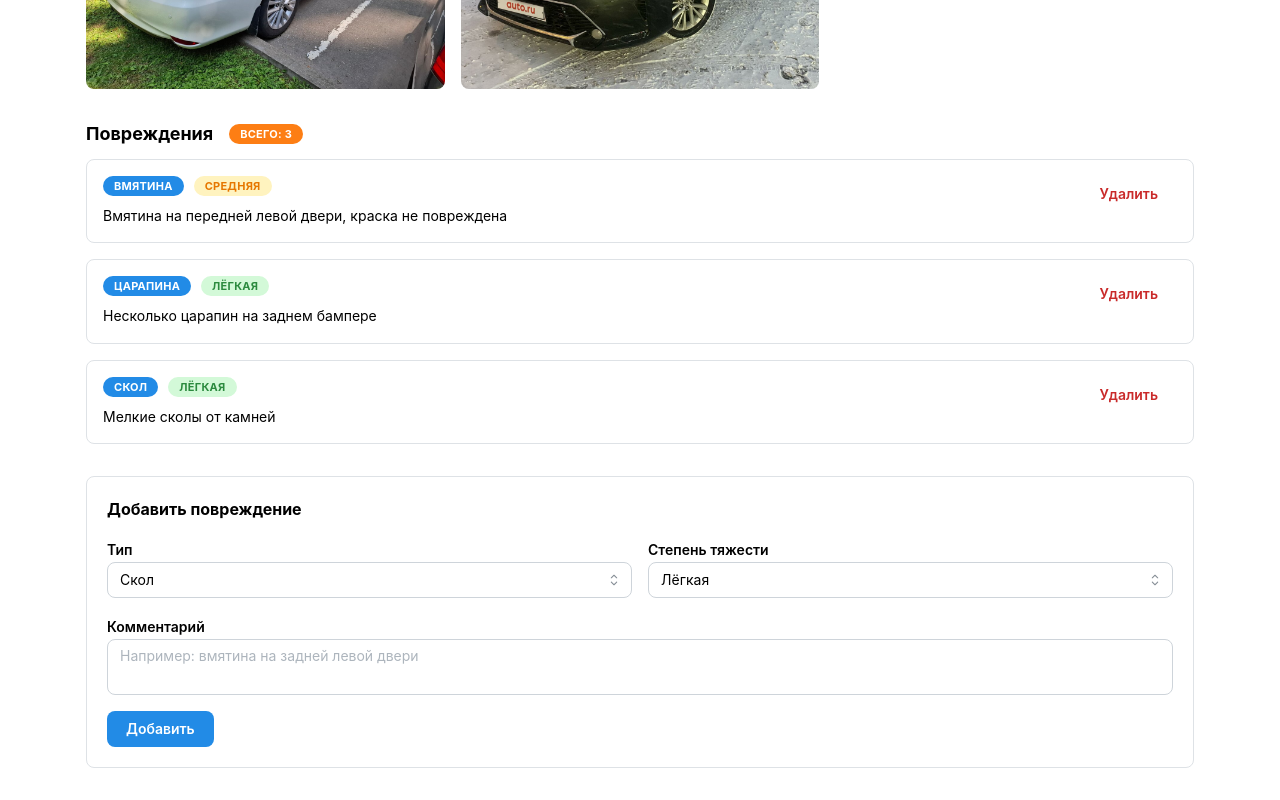
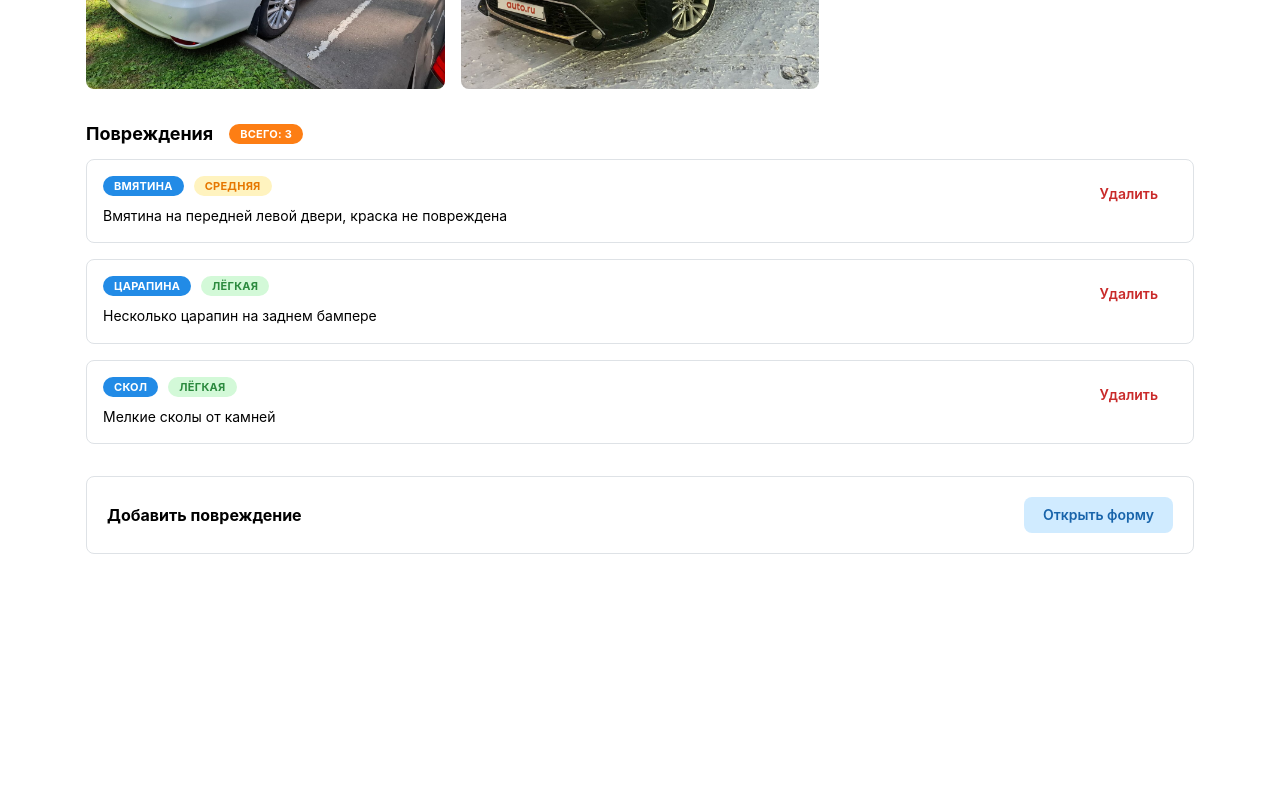
Before and after one commit to sol2033/car_dem, a React (Vite) app: page /assessments/1 in a window 1280 px wide. Shown: the part 439-1239 px from the top of the page. After the commit the page ends 1025 px from the top, so only its background shows below. Built offline with nearby package versions, Linux system fonts and the light colour scheme.

Commit message:
Добавил анимации появления элементов и раскрытие формы повреждения

```diff
--- a/src/entities/assessment/ui/AssessmentCard.tsx
+++ b/src/entities/assessment/ui/AssessmentCard.tsx
@@ -13,7 +13,7 @@ function AssessmentCard({ assessment, ownerName }: AssessmentCardProps) {
   const navigate = useNavigate()
 
   return (
-    <Card shadow="sm" padding="md" radius="md" withBorder>
+    <Card className="appear lift" shadow="sm" padding="md" radius="md" withBorder>
       <Card.Section>
         {assessment.photos.length > 0 ? (
           <Image src={assessment.photos[0]} height={170} alt="Фото автомобиля" />
--- a/src/entities/damage/ui/DamageItem.tsx
+++ b/src/entities/damage/ui/DamageItem.tsx
@@ -19,7 +19,7 @@ function getSeverityColor(severity: DamageSeverity) {
 
 function DamageItem({ damage, action }: DamageItemProps) {
   return (
-    <Paper p="md" radius="md" withBorder>
+    <Paper className="appear" p="md" radius="md" withBorder>
       <Group justify="space-between" align="flex-start">
         <div>
           <Group gap="xs" mb="xs">
--- a/src/features/add-damage/ui/AddDamageForm.tsx
+++ b/src/features/add-damage/ui/AddDamageForm.tsx
@@ -1,5 +1,5 @@
 import { useState } from 'react'
-import { Button, Group, Paper, Select, Stack, Textarea, Title } from '@mantine/core'
+import { Button, Collapse, Group, Paper, Select, Stack, Textarea, Title } from '@mantine/core'
 import { damageSeverities, damageTypes } from '../../../entities/damage/model/constants'
 import type { Damage, DamageSeverity, DamageType } from '../../../entities/damage/model/types'
 
@@ -11,6 +11,7 @@ function AddDamageForm({ onAdd }: AddDamageFormProps) {
   const [type, setType] = useState<DamageType>('Скол')
   const [severity, setSeverity] = useState<DamageSeverity>('Лёгкая')
   const [comment, setComment] = useState('')
+  const [opened, setOpened] = useState(false)
   const [commentError, setCommentError] = useState('')
 
   function handleAdd() {
@@ -27,14 +28,19 @@ function AddDamageForm({ onAdd }: AddDamageFormProps) {
       comment: comment.trim(),
     })
     setComment('')
+    setOpened(false)
   }
 
   return (
     <Paper p="lg" radius="md" withBorder>
-      <Title order={5} mb="md">
-        Добавить повреждение
-      </Title>
-      <Stack>
+      <Group justify="space-between">
+        <Title order={5}>Добавить повреждение</Title>
+        <Button variant="light" onClick={() => setOpened(!opened)}>
+          {opened ? 'Скрыть форму' : 'Открыть форму'}
+        </Button>
+      </Group>
+      <Collapse expanded={opened}>
+        <Stack mt="md">
           <Group grow align="flex-start">
             <Select
               label="Тип"
@@ -62,6 +68,7 @@ function AddDamageForm({ onAdd }: AddDamageFormProps) {
             Добавить
           </Button>
         </Stack>
+      </Collapse>
     </Paper>
   )
 }
--- a/src/index.css
+++ b/src/index.css
@@ -1,3 +1,27 @@
 body {
   margin: 0;
 }
+
+@keyframes appear {
+  from {
+    opacity: 0;
+    transform: translateY(12px);
+  }
+  to {
+    opacity: 1;
+    transform: translateY(0);
+  }
+}
+
+.appear {
+  animation: appear 0.35s ease;
+}
+
+.lift {
+  transition: transform 0.2s ease, box-shadow 0.2s ease;
+}
+
+.lift:hover {
+  transform: translateY(-4px);
+  box-shadow: var(--mantine-shadow-md);
+}
--- a/src/pages/login/LoginPage.tsx
+++ b/src/pages/login/LoginPage.tsx
@@ -11,7 +11,7 @@ function LoginPage() {
         Вход в систему
       </Title>
 
-      <Paper p="xl" radius="md" withBorder>
+      <Paper className="appear" p="xl" radius="md" withBorder>
         <LoginForm onSuccess={() => navigate('/dashboard')} />
 
         <Text size="sm" ta="center" mt="md">
--- a/src/pages/register/RegisterPage.tsx
+++ b/src/pages/register/RegisterPage.tsx
@@ -11,7 +11,7 @@ function RegisterPage() {
         Регистрация
       </Title>
 
-      <Paper p="xl" radius="md" withBorder>
+      <Paper className="appear" p="xl" radius="md" withBorder>
         <RegisterForm onSuccess={() => navigate('/dashboard')} />
 
         <Text size="sm" ta="center" mt="md">
--- a/src/shared/ui/Layout.tsx
+++ b/src/shared/ui/Layout.tsx
@@ -41,7 +41,9 @@ function Layout() {
       </div>
 
       <Container size="lg" py="xl">
-        <Outlet />
+        <div key={location.pathname} className="appear">
+          <Outlet />
+        </div>
       </Container>
     </div>
   )
```
Lines whose indentation alone changed are shown as unchanged.
